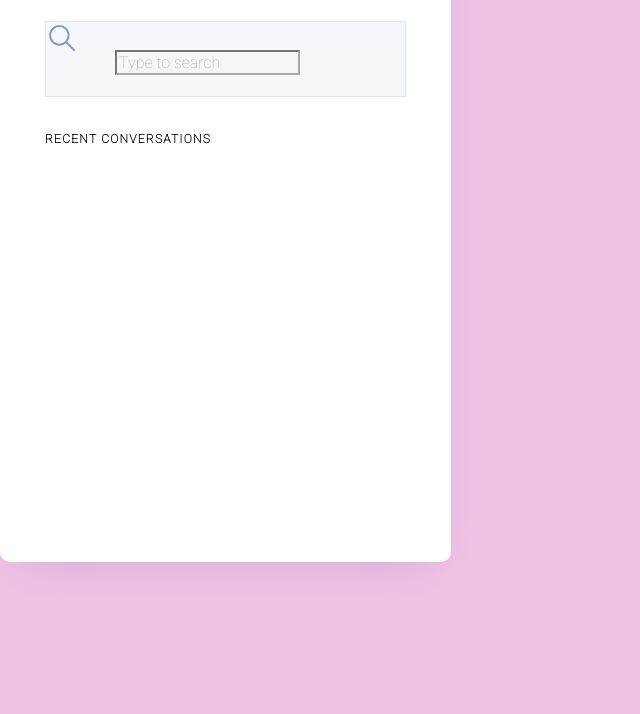
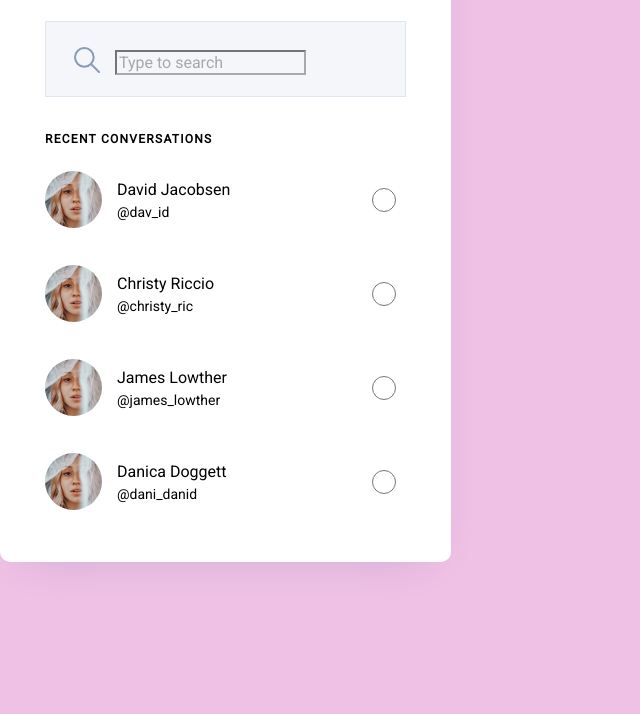
Before and after one commit to bahadirsofuoglu/design-to-code, a website: page project-3/src/index.html in a window 1280 px wide. Shown: the part 86-800 px from the top of the page, without its empty margins (0-640 px from the left). Drawn offline with Linux system fonts and the light colour scheme; files that its build step writes are made by us from their sources; files whose address does not match are found by name.

Commit message:
items added

```diff
--- a/project-3/src/index.html
+++ b/project-3/src/index.html
@@ -25,10 +25,37 @@
     <ul>
       <li>
         <div class="item">
-          <div class="avatar"></div>
-          <div class="title"></div>
-          <div class="subtitle"></div>
-          <input type="radio">
+          <img class="avatar" src="../img/avatar1.png">
+          <div class="title">David Jacobsen</div>
+          <div class="subtitle">@dav_id</div>
+          <input class="radio-bttn" type="radio">
+
+        </div>
+      </li>
+      <li>
+        <div class="item" style="left:30px;top:336px;">
+          <img class="avatar" src="../img/avatar1.png">
+          <div class="title">Christy Riccio</div>
+          <div class="subtitle">@christy_ric</div>
+          <input class="radio-bttn" type="radio">
+
+        </div>
+      </li>
+      <li>
+        <div class="item" style="left:30px;top:430px">
+          <img class="avatar" src="../img/avatar1.png">
+          <div class="title">James Lowther</div>
+          <div class="subtitle">@james_lowther</div>
+          <input class="radio-bttn" type="radio">
+
+        </div>
+      </li>
+      <li>
+        <div class="item" style="left:30px;top:524px">
+          <img class="avatar" src="../img/avatar1.png">
+          <div class="title">Danica Doggett</div>
+          <div class="subtitle">@dani_danid</div>
+          <input class="radio-bttn" type="radio">
 
         </div>
       </li>
--- a/project-3/src/scss/main.scss
+++ b/project-3/src/scss/main.scss
@@ -1,6 +1,6 @@
 // reset
 @import "reset";
-@import url(https://fonts.googleapis.com/css2?family=Roboto:wght@100&display=swap%22);
+@import url(https://fonts.googleapis.com/css2?family=Roboto&display=swap);
 body {
   background: #efc1e5;
 }
@@ -48,6 +48,14 @@ body {
     background: #f4f6fa;
     border: 1px solid #dee5f0;
     box-sizing: border-box;
+    img {
+      position: absolute;
+      top: 22px;
+      left: 25px;
+
+      width: 32px;
+      height: 32px;
+    }
     input {
       position: absolute;
       top: 28px;
@@ -81,4 +89,61 @@ body {
 
     color: #000000;
   }
+  .item {
+    position: absolute;
+    width: 391px;
+    height: 84px;
+    left: 30px;
+    top: 242px;
+
+    background: #ffffff;
+    border-radius: 10px;
+    .avatar {
+      position: absolute;
+      left: 15px;
+      top: 15px;
+      width: 57px;
+      height: 57px;
+
+      border-radius: 50%;
+    }
+    .title {
+      position: absolute;
+      left: 87px;
+      top: 24px;
+      width: 114px;
+      height: 19px;
+
+      font-family: Roboto;
+      font-style: normal;
+      font-weight: 500;
+      font-size: 16px;
+      line-height: 19px;
+      /* identical to box height */
+
+      color: #000000;
+    }
+    .subtitle {
+      position: absolute;
+      left: 87px;
+      top: 48px;
+      width: 53px;
+      height: 16px;
+
+      font-family: Roboto;
+      font-style: normal;
+      font-weight: normal;
+      font-size: 14px;
+      line-height: 16px;
+
+      color: #000000;
+    }
+    input {
+      position: absolute;
+      right: 25px;
+      top: 32px;
+      width: 24px;
+      height: 24px;
+    }
+  }
 }
```
Also changed, not shown: project-3/dist/css/app.min.css, project-3/dist/img/avatar1.png (added), project-3/dist/img/search.svg (added), project-3/dist/index.html, project-3/src/img/avatar1.png (added).
